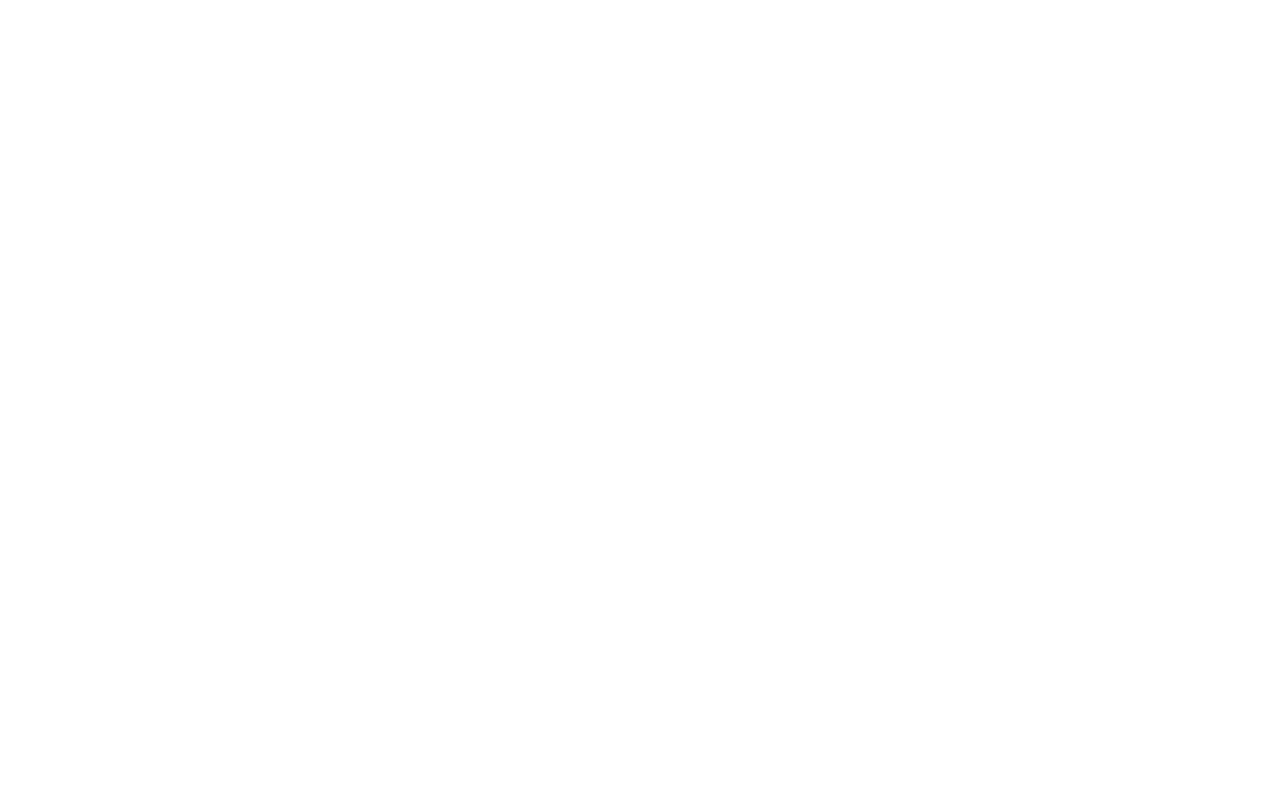
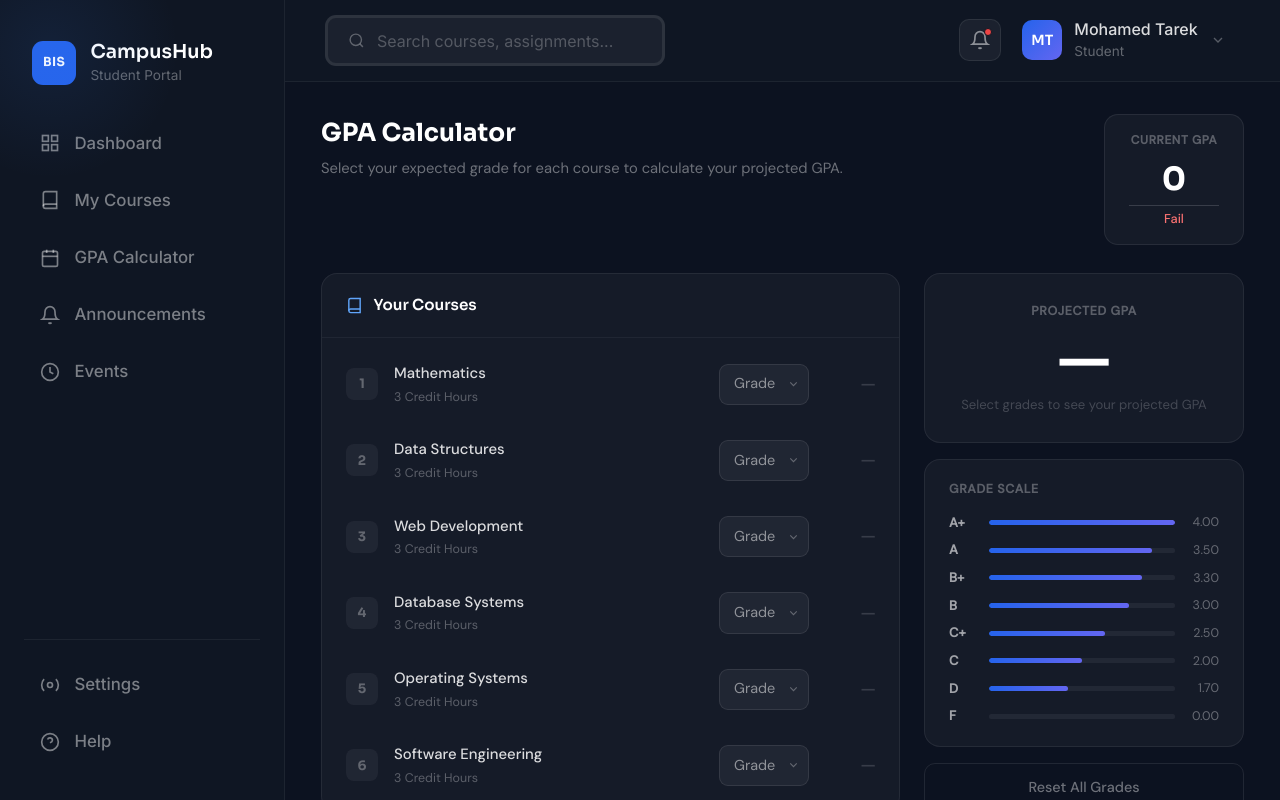
Before and after one commit to Mohamed-tarek107/Campus-Hub, an Angular app in the folder frontend/: page /gpaCalculator in a window 1280 px wide. Before the commit this address led to /. Built offline with nearby package versions, Linux system fonts and the light colour scheme.

Commit message:
Edited gpa calculator.component + added it to routes waiting for service integration to backend with 3 api routes

```diff
--- a/frontend/src/app/app.routes.ts
+++ b/frontend/src/app/app.routes.ts
@@ -3,11 +3,13 @@ import { LoginPage } from './components/login-page/login-page';
 import { RegisterPage } from './components/register-page/register-page';
 import { DashboardComponent } from './components/dashboard/dashboard.component';
 import { AssigndoctorsComponent } from './components/assigndoctors/assigndoctors.component';
+import { GpaCalculatorComponent } from './components/gpa-calculator.component/gpa-calculator.component';
 
 export const routes: Routes = [
     { path: '', redirectTo: 'login', pathMatch: 'full'},
     { path: 'login', component: LoginPage },
     { path: 'register', component: RegisterPage },
     { path: 'dashboard', component: DashboardComponent},
-    { path: 'assignDoctors', component: AssigndoctorsComponent}
+    { path: 'assignDoctors', component: AssigndoctorsComponent},
+    { path: 'gpaCalculator', component: GpaCalculatorComponent}
 ];
--- a/frontend/src/app/components/gpa-calculator.component/gpa-calculator.component.css
+++ b/frontend/src/app/components/gpa-calculator.component/gpa-calculator.component.css
@@ -81,6 +81,26 @@
   font-size: .8rem;
   font-weight: 500;
 }
+
+.gpa-input {
+  font-family: 'Sora', sans-serif;
+  font-size: 2rem;
+  font-weight: 700;
+  color: white;
+  background: transparent;
+  border: none;
+  border-bottom: 1.5px solid rgba(255,255,255,.15);
+  outline: none;
+  width: 90px;
+  text-align: center;
+  padding: .15rem 0;
+  transition: border-color .2s;
+}
+
+.gpa-input::-webkit-outer-spin-button,
+.gpa-input::-webkit-inner-spin-button { -webkit-appearance: none; }
+
+.gpa-input:focus { border-color: #60a5fa; }
 
 /* ── Content Grid ────────────────────────────────────── */
 .content-grid {
--- a/frontend/src/app/components/gpa-calculator.component/gpa-calculator.component.html
+++ b/frontend/src/app/components/gpa-calculator.component/gpa-calculator.component.html
@@ -14,7 +14,14 @@
         </div>
         <div class="current-gpa-badge">
           <span class="badge-label">Current GPA</span>
-          <span class="badge-value">{{ currentGpa }}</span>
+          <input
+            class="gpa-input"
+            type="number"
+            [(ngModel)]="currentGpa"
+            (input)="onGradeChange()"
+            min="0" max="4" step="0.01"
+            placeholder="0.00"
+          />
           <span class="badge-status" [ngClass]="gpaClass">{{ gpaLabel }}</span>
         </div>
       </div>
--- a/frontend/src/app/components/gpa-calculator.component/gpa-calculator.component.ts
+++ b/frontend/src/app/components/gpa-calculator.component/gpa-calculator.component.ts
@@ -37,12 +37,12 @@ export class GpaCalculatorComponent implements OnInit {
   // ── Grade scale ───────────────────────────────────────
   gradeOptions = [
     { label: 'A+', value: 4.00 },
-    { label: 'A',  value: 4.00 },
-    { label: 'B+', value: 3.50 },
+    { label: 'A',  value: 3.50 },
+    { label: 'B+', value: 3.30 },
     { label: 'B',  value: 3.00 },
     { label: 'C+', value: 2.50 },
     { label: 'C',  value: 2.00 },
-    { label: 'D',  value: 1.00 },
+    { label: 'D',  value: 1.70 },
     { label: 'F',  value: 0.00 },
   ];
 
@@ -112,7 +112,7 @@ export class GpaCalculatorComponent implements OnInit {
   }
 
   private getGpaClass(gpa: number): string {
-    if (gpa >= 3.7) return 'gpa-excellent';
+    if (gpa >= 3.5) return 'gpa-excellent';
     if (gpa >= 3.0) return 'gpa-very-good';
     if (gpa >= 2.5) return 'gpa-good';
     if (gpa >= 2.0) return 'gpa-pass';
```
